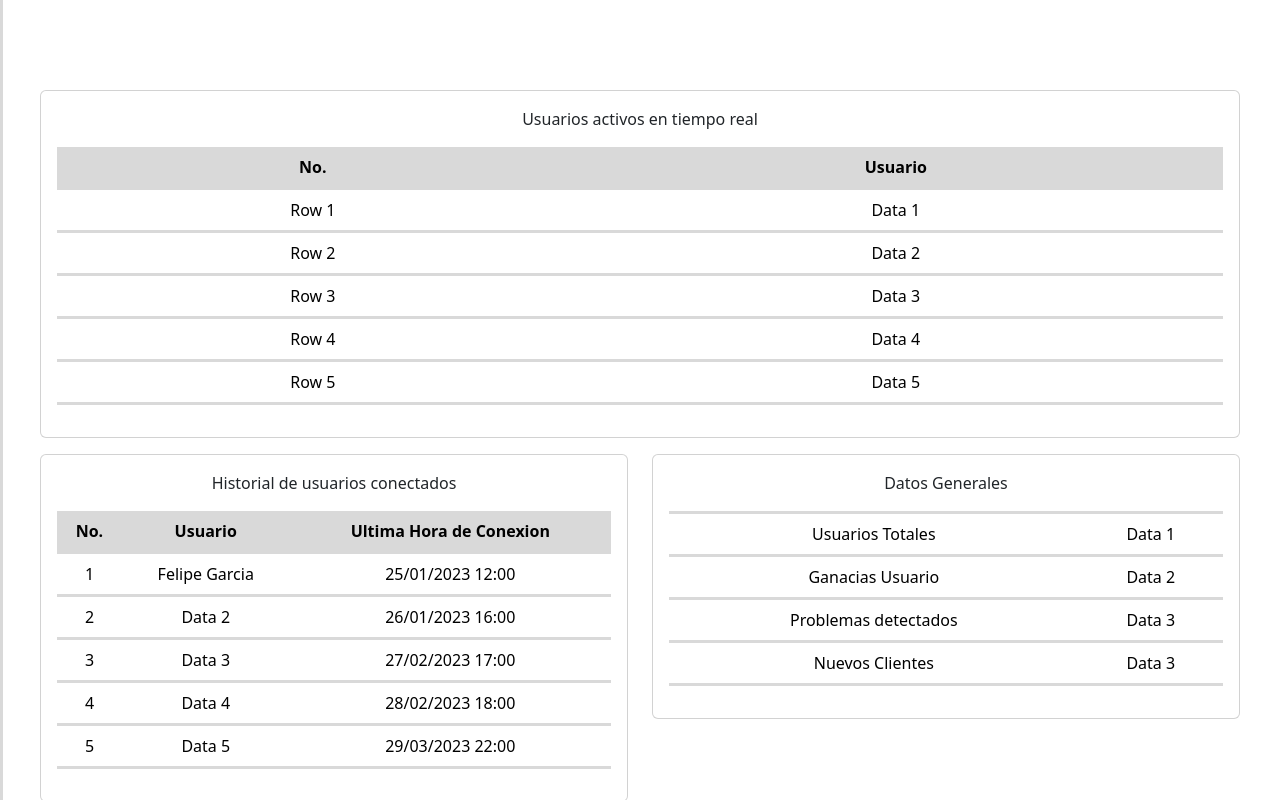
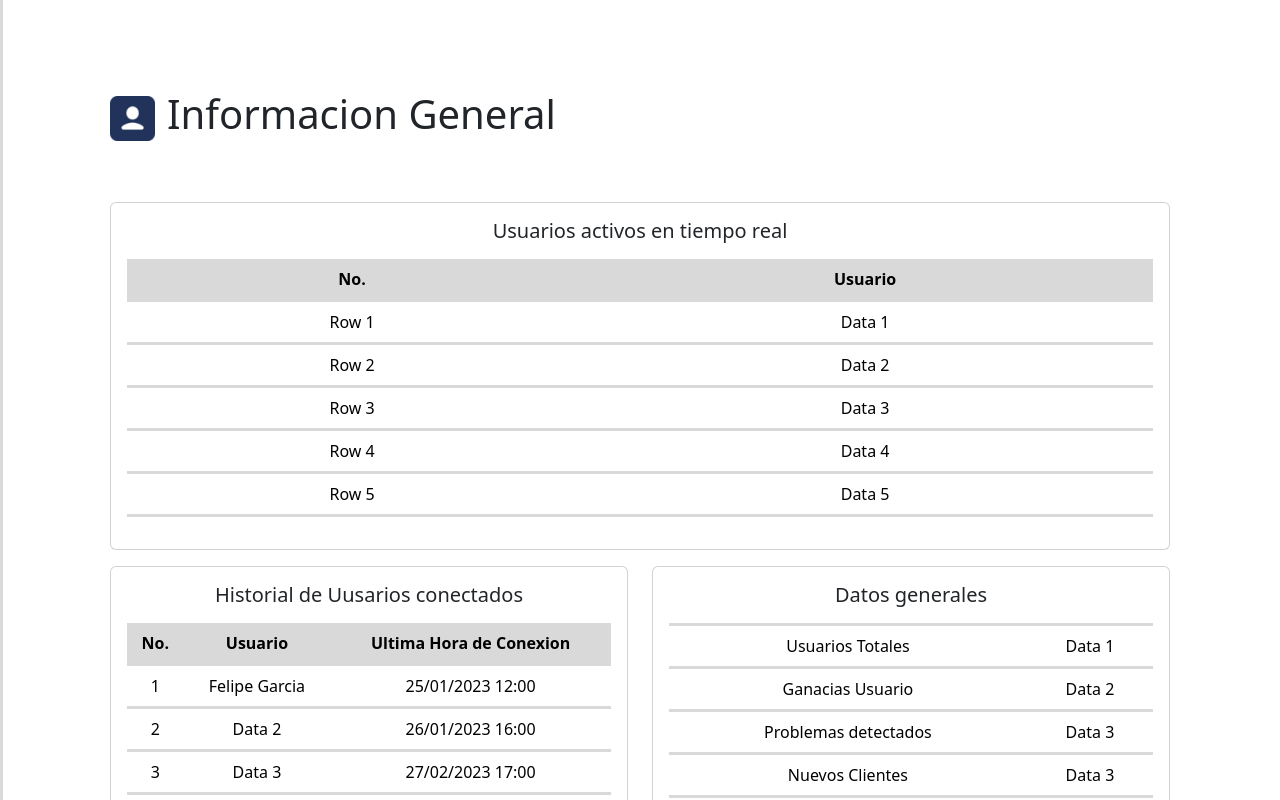
Before and after one commit to Code-Crafters-PUJ/web-app-admin, an Angular app: page /home/admin/general in a window 1280 px wide. Shown: the top 800 px of the page. Built offline with nearby package versions, Linux system fonts and the light colour scheme; some icons are missing.

Commit message:
responsive features

```diff
--- a/src/app/pages/general-page/components/general-information/general-information.component.css
+++ b/src/app/pages/general-page/components/general-information/general-information.component.css
@@ -1,36 +1,35 @@
-
-/* Estilo Principal */
-.container-content {
-  padding: 90px 40px;
-}
-
 
 /* Estilo de las tablas */
-.card-body table {
+table {
   width: 100%;
   border-collapse: collapse;
 }
 
-.card-body table th {
+table th {
   background-color: #D9D9D9;
   font-weight: bold;
 }
 
-.card-body table th,
-.card-body table td {
+table th,
+table td {
   border-bottom: 3px solid #D9D9D9;
   border-bottom: 3px solid #D9D9D9;
   padding: 8px;
 }
 
-.card-body table td {
+table td {
   text-align: center;
 }
 
-.card-body table tr:first-child td {
+table tr:first-child td {
   border-top: 3px solid #D9D9D9;
 }
 
-.card-body table tr:last-child td {
+table tr:last-child td {
   border-bottom: 3px solid #D9D9D9;
 }
+
+.user-icon {
+  width: 45px;
+  height: 45px;
+}
--- a/src/app/pages/general-page/components/general-information/general-information.component.html
+++ b/src/app/pages/general-page/components/general-information/general-information.component.html
@@ -1,10 +1,20 @@
+<div class="container-content container">
 
-<div class="container-content">
+  <div class="row align-items-center mb-5">
+    <div class="col-auto mb-2">
+      <img ngSrc="assets/icons/User.png" alt="Icono" class="user-icon" height="413" width="412">
+    </div>
+    <div class="col-auto ps-0 mb-2">
+      <h1 class="font-weight-bold mb-2">Informacion General</h1>
+    </div>
+  </div>
+
+
   <div class="row">
     <div class="col-lg-12 mb-3">
       <div class="card">
         <div class="card-body text-center">
-          <p >Usuarios activos en tiempo real </p>
+          <h5 class="mb-3" >Usuarios activos en tiempo real </h5>
           <table class="table">
             <thead>
             <tr>
@@ -26,7 +36,7 @@
     <div class="col-lg-6 mb-3">
       <div class="card">
         <div class="card-body text-center">
-          <p >Historial de usuarios conectados</p>
+          <h5 class="mb-3" >Historial de Uusarios conectados </h5>
           <table class="table">
             <thead>
             <tr>
@@ -49,7 +59,7 @@
     <div class="col-lg-6 mb-3">
       <div class="card">
         <div class="card-body text-center">
-          <p >Datos Generales</p>
+          <h5 class="mb-3" >Datos generales </h5>
           <table class="table">
             <tbody>
             <tr><td>Usuarios Totales</td><td>Data 1</td></tr>
--- a/src/app/pages/general-page/components/table-accounts/table-accounts.component.css
+++ b/src/app/pages/general-page/components/table-accounts/table-accounts.component.css
@@ -1,182 +1,48 @@
-.container {
-  --radius: 10px;
-  --main-color: #d9d9d9;
-  --main-color-dark: #474747;
-  --main-color-transparent: #d9d9d980;
-  --dark-blue: #21325B;
-  display: flex;
-  flex-direction: column;
-  font-family: 'Radio Canada';
+/* Estilo de las tablas */
+table {
+  width: 100%;
+  border-collapse: collapse;
+  max-height: 30px;
 }
 
-.header {
-  display: flex;
-  justify-content: space-between;
-  align-items: center;
-  margin-left: 1rem;
-  margin-right: 1rem;
+table th {
+  background-color: #D9D9D9;
+  font-weight: bold;
+  vertical-align: middle;
 }
 
-.icon {
-  background-color: var(--dark-blue);
-  border-radius: var(--radius);
-  height: 64px;
-  width: 64px;
+table th,
+table td {
+  border-bottom: 3px solid #D9D9D9;
+  padding: 8px;
 }
 
-.search-container {
-  position: relative;
-  display: flex;
-  align-items: center;
+.table td:not(.dropdown) {
+  max-height: 3.6em;
+  overflow: hidden;
+  text-overflow: ellipsis;
+  white-space: nowrap;
 }
 
-.search-input {
-  border-radius: var(--radius);
-  padding: 5px;
-  padding-left: 30px;
-  height: 32px;
-  width: 240px;
-  border: 2px solid var(--main-color);
-  transition: 0.3s ease;
-  color: rgba(48, 48, 48, 0.8);
-
-  &:focus,
-  &:hover {
-    outline: none;
-    caret-color: rgba(48, 48, 48, 0.4);
-    border-color: rgba(48, 48, 48, 0.4);
-    background-color: #fff;
-    box-shadow: 0 0 0 4px rgb(48 48 48 / 10%);
-  }
-
-  &::placeholder {
-    color: var(--main-color);
-  }
-
-  &:hover::placeholder,
-  &:focus::placeholder {
-    color: rgba(48, 48, 48, 0.4);
-  }
+table tr:first-child td {
+  border-top: 3px solid #D9D9D9;
 }
 
-.search-icon {
-  position: absolute;
-  left: 5px;
-  stroke: var(--main-color);
+table tr:last-child td {
+  border-bottom: 3px solid #D9D9D9;
 }
 
-.search-input:hover + .search-icon,
-.search-input:focus + .search-icon {
-  stroke: rgba(48, 48, 48, 0.4);
+.btn-custom {
+  border-color: #D9D9D9;
+  min-width: 100px
 }
 
-.create-button {
-  border-radius: var(--radius);
-  padding: 5px;
-  padding-left: 10px;
-  padding-right: 10px;
+.input-custom {
+  min-width: 300px;
+  max-width: 300px;
 }
 
-.table-container {
-  overflow-x: scroll;
-  scrollbar-width: none;
+.user-icon {
+  width: 45px;
+  height: 45px;
 }
-
-.table {
-  min-width: 800px;
-  width: 100%;
-  border-collapse: collapse;
-}
-
-thead .row {
-  height: 3rem;
-  background-color: var(--main-color-transparent);
-  border: 0;
-}
-
-.row {
-  display: grid;
-  align-items: center;
-  height: 2rem;
-  border-bottom: 2px solid var(--main-color-transparent);
-  grid-template-columns: repeat(5, 4fr) 1fr;
-}
-
-.row > * {
-  text-align: center;
-}
-
-.edit-cell {
-  position: relative;
-}
-
-.toggle {
-  display: none;
-}
-
-.edit-button {
-  position: relative;
-  width: 24px;
-  height: 24px;
-  display: flex;
-  align-items: center;
-  justify-content: center;
-  background-color: var(--main-color-transparent);
-  border: 2px solid var(--main-color-dark);
-  border-radius: 10px;
-  cursor: pointer;
-
-  &:hover {
-    background-color: var(--main-color);
-  }
-}
-
-.edit-button svg {
-  position: absolute;
-}
-
-.edit-options {
-  position: absolute;
-  right: 0;
-  top: 120%;
-  display: flex;
-  flex-direction: column;
-  align-items: center;
-  justify-content: space-evenly;
-  width: 5rem;
-  height: 4rem;
-  background-color: white;
-  border: 2px solid var(--main-color-dark);
-  z-index: 20;
-  animation: fadeIn 0.2s;
-}
-
-@keyframes fadeIn {
-  from {
-    opacity: 0;
-  }
-  to {
-    opacity: 1;
-  }
-}
-
-.options-buttons {
-  background-color: transparent;
-  border: none;
-  cursor: pointer;
-
-  &:hover {
-    background-color: var(--main-color-transparent);
-  }
-}
-
-@media (max-width: 768px) {
-  .header {
-    flex-direction: column;
-    align-items: center;
-    justify-content: space-evenly;
-    .create-button {
-      margin: 1rem;
-    }
-  }
-}
--- a/src/app/pages/general-page/components/table-accounts/table-accounts.component.html
+++ b/src/app/pages/general-page/components/table-accounts/table-accounts.component.html
@@ -1,94 +1,60 @@
-<div class="container">
-  <div class="header">
-    <div class="icon">
-      <svg
-        xmlns="http://www.w3.org/2000/svg"
-        width="64"
-        height="64"
-        viewBox="0 0 24 24"
-      >
-        <path
-          fill="#fff"
-          d="M12 4a4 4 0 0 1 4 4a4 4 0 0 1-4 4a4 4 0 0 1-4-4a4 4 0 0 1 4-4m0 10c4.42 0 8 1.79 8 4v2H4v-2c0-2.21 3.58-4 8-4"
-        />
-      </svg>
+<div class="container-content container">
+  <div class="row align-items-center mb-5">
+    <div class="col-auto mb-2">
+      <img src="assets/icons/User.png" alt="Icono" class="user-icon">
     </div>
-    <h1>Cuentas de monitoreo</h1>
-    <div class="search-container">
-      <input
-        type="text"
-        class="search-input"
-        placeholder="Buscar en la lista..."
-      />
-      <svg
-        xmlns="http://www.w3.org/2000/svg"
-        width="24"
-        height="24"
-        viewBox="0 0 24 24"
-        fill="none"
-        stroke="currentColor"
-        stroke-width="2"
-        stroke-linecap="round"
-        stroke-linejoin="round"
-        class="search-icon"
-      >
-        <circle cx="11" cy="11" r="8" />
-        <path d="m21 21-4.3-4.3" />
-      </svg>
+    <div class="col-auto ps-0 mb-2">
+      <h1 class="font-weight-bold mb-2">Cuentas de monitoreo</h1>
     </div>
-    <button class="create-button">Nuevo</button>
+    <div class="col d-flex justify-content-start ">
+      <form class="form-inline mb-2">
+        <div class="input-group input-custom ">
+          <input type="text" class="form-control" placeholder="Buscar en esta lista...">
+          <div class="input-group-append">
+            <button class="btn" type="submit"><i class="bi bi-search" style="color: #9A9A9A;"></i></button>
           </div>
-  <div class="table-container">
-    <table class="table">
+        </div>
+      </form>
+    </div>
+    <div class="col-auto">
+      <button routerLink="/home/admin/accounts/new" class="btn btn-custom">Nuevo</button>
+    </div>
+  </div>
+
+  <div class="table-responsive">
+    <table class="table text-center">
       <thead>
-        <tr class="row">
+      <tr>
         <th>Nombre</th>
         <th>Correo electrónico</th>
         <th>Roles</th>
         <th>Última hora de creación</th>
         <th>Último reporte</th>
-          <th class="edit-row"></th>
+        <th>Acciones</th>
       </tr>
       </thead>
       <tbody>
         @for (account of accounts; track account.id) {
-        <tr class="row">
+          <tr>
             <td>{{ account.name }}</td>
             <td>{{ account.last_name }}</td>
             <td>{{ account.rol.description }}</td>
             <td>{{ account.last_connection }}</td>
-          <td>{{ account.last_report.activity}}</td>
-          <td class="edit-cell">
-            <input
-              id="{{ 'toggle-' + account.id }}"
-              class="toggle"
-              (click)="setSelectedEditAccount(account)"
-            />
-            <label
-              for="{{ 'toggle-' + account.id }}"
-              class="edit-button"
-            >
-              <svg
-                xmlns="http://www.w3.org/2000/svg"
-                width="24"
-                height="24"
-                viewBox="0 0 24 24"
-                fill="none"
-                stroke="currentColor"
-                stroke-width="2"
-                stroke-linecap="round"
-                stroke-linejoin="round"
-              >
-                <path d="m6 9 6 6 6-6" />
-              </svg>
-              @if (account.id ===
-              selectedEditAccount?.id) {
-              <div class="edit-options">
-                <button class="options-buttons">modificar</button>
-                <button class="options-buttons">eliminar</button>
+            <td>{{ account.last_report.activity }}</td>
+            <td class="dropdown">
+              <div class="dropdown">
+                <button class="btn dropdown-toggle" type="button" data-bs-toggle="dropdown"
+                        aria-expanded="false"></button>
+                <ul class="dropdown-menu">
+                  <li>
+                    <button routerLink="/home/admin/accounts/modify" class="dropdown-item" type="button">Modificar
+                    </button>
+                  </li>
+                  <li>
+                    <button class="dropdown-item" type="button">Eliminar</button>
+                  </li>
+                </ul>
               </div>
-              }
-            </label>
             </td>
           </tr>
         }
--- a/src/app/pages/general-page/components/table-accounts/table-accounts.component.ts
+++ b/src/app/pages/general-page/components/table-accounts/table-accounts.component.ts
@@ -1,12 +1,14 @@
 import { Component } from '@angular/core';
 import { Account } from '../../../../models/general-models/account';
-import { ActivatedRoute, Router } from '@angular/router';
+import {ActivatedRoute, Router, RouterLink} from '@angular/router';
 import { AccountService } from '../../../../services/general-services/account/account.service';
 
 @Component({
   selector: 'app-table-accounts',
   standalone: true,
-  imports: [],
+  imports: [
+    RouterLink
+  ],
   templateUrl: './table-accounts.component.html',
   styleUrl: './table-accounts.component.css',
 })
--- a/src/styles.css
+++ b/src/styles.css
@@ -1 +1,35 @@
-/* You can add global styles to this file, and also import other style files */
+/*Estilo Principal */
+.container-content {
+  padding: 90px 40px;
+}
+
+/* Estilo de las tablas */
+table {
+  width: 100%;
+  border-collapse: collapse;
+  max-height: 100vh;
+}
+
+table th {
+  background-color: #D9D9D9;
+  font-weight: bold;
+  vertical-align: middle;
+}
+
+table th,
+table td {
+  border-bottom: 3px solid #D9D9D9;
+  padding: 8px;
+}
+
+table td {
+  text-align: center;
+}
+
+table tr:first-child td {
+  border-top: 3px solid #D9D9D9;
+}
+
+table tr:last-child td {
+  border-bottom: 3px solid #D9D9D9;
+}
```
Also changed, not shown: src/app/pages/general-page/components/general-information/general-information.component.ts (+6 -1 lines), src/app/pages/general-page/components/manage-account/manage-account.component.html (+8 -4 lines), src/app/pages/general-page/components/manage-account/manage-account.component.ts (+5 -4 lines), src/app/pages/general-page/general-page.component.css (+30 -0 lines), src/index.html (+3 -4 lines). Lines whose indentation alone changed are shown as unchanged.
